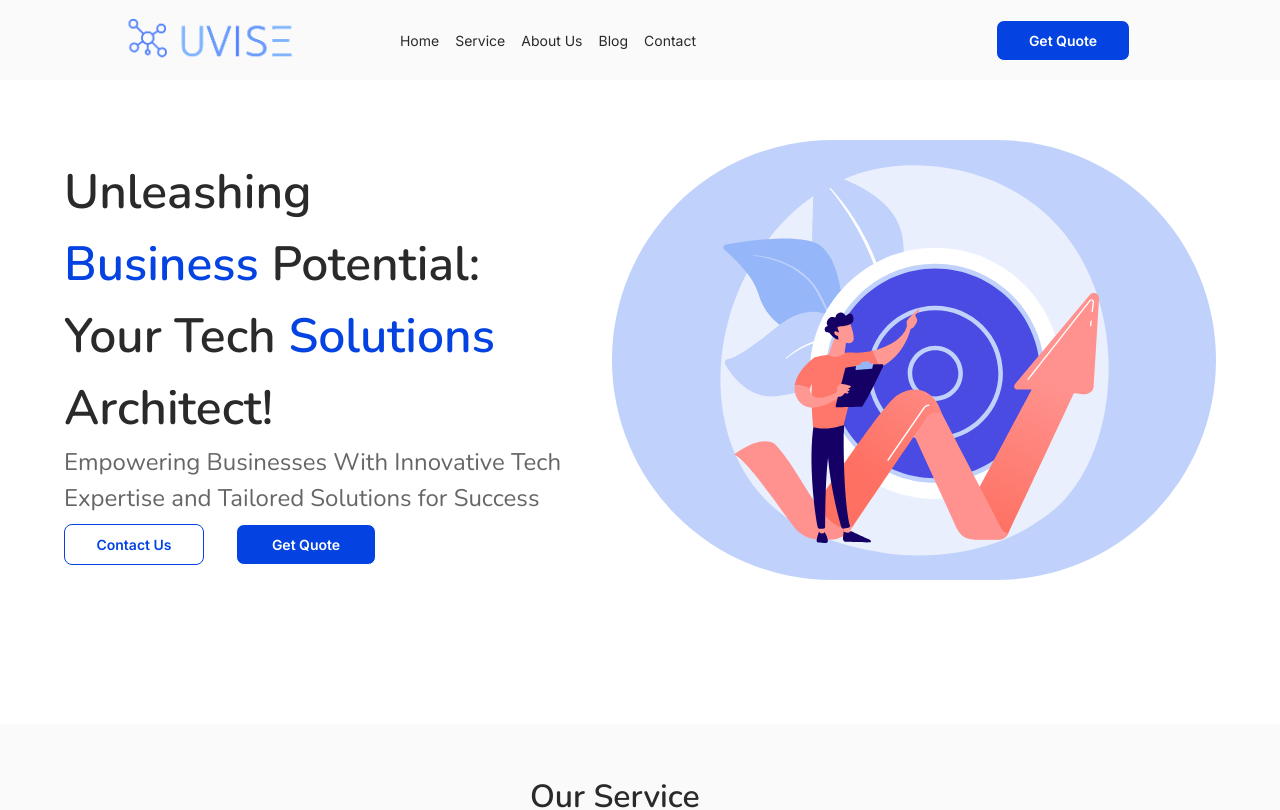
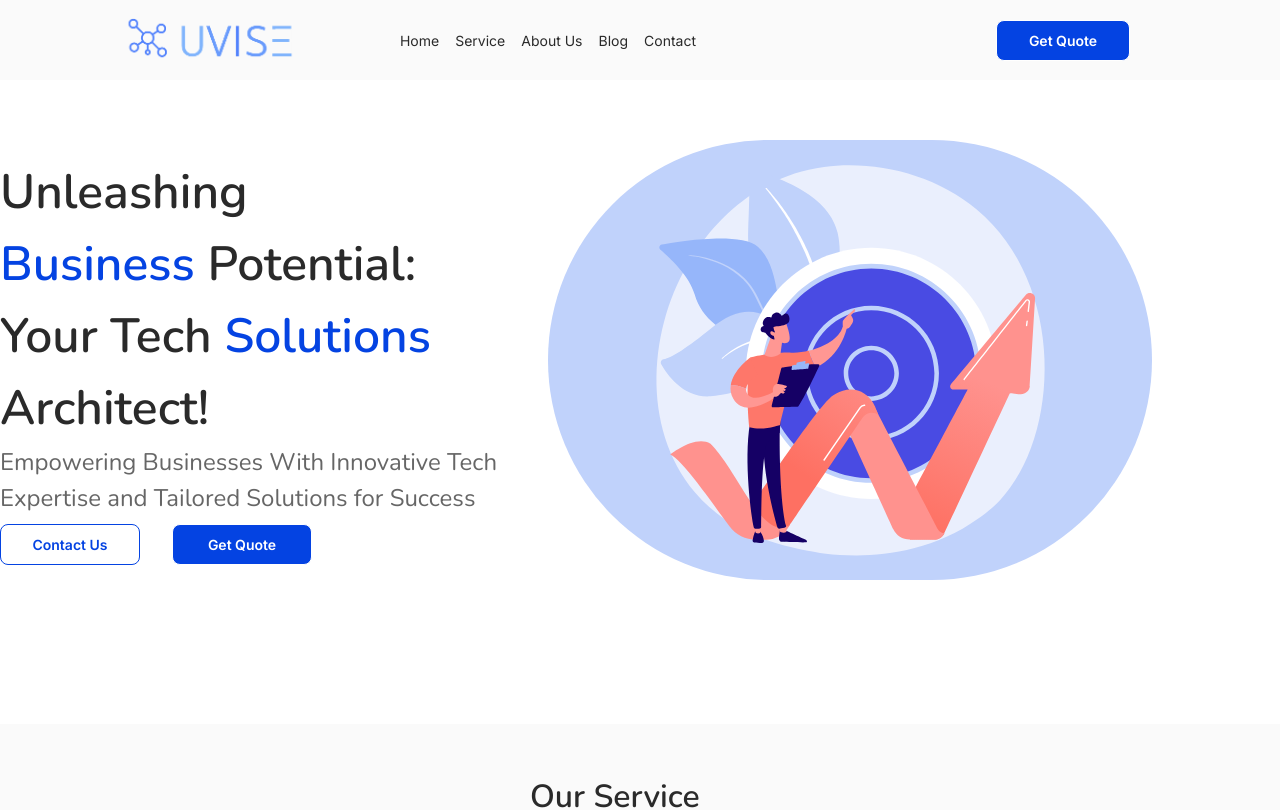
Before and after one commit to adhcode/uvise, a Next.js app: page / in a window 1280 px wide. Shown: the top 810 px of the page. Built offline with nearby package versions, Linux system fonts and the light colour scheme.

Commit message:
Update page.js

```diff
--- a/app/page.js
+++ b/app/page.js
@@ -53,7 +53,7 @@ export default function Home() {
   return (
     <main className="">
       <div className={nunito.className}>
-      <div className=' bg-[#FFF] w-full flex justify-between items-center mx-auto lg:px-0  pt-32 sm:pt-24 pb-32  max-w-6xl sm:m-0 sm:flex-col'>
+      <div className=' bg-[#FFF] w-full flex justify-between items-center mx-auto lg:px-0  pt-32 sm:pt-24 pb-32  max-w-6xl sm:m-0 sm:flex-col mr-[155px] sm:mr-0'>
           <div className='h-auto'>
         <h2 className=" text-[#2A2A2A] text-[48px] font-[600]  leading-normal w-[435px] sm:w-[288px] sm:text-[32px] sm:h-[176px] sm:mb-2 overflow-x-visible">Unleashing <br/> <span className='text-blue inline'>Business</span> <span className='inline-flex'>Potential:</span>Your Tech <span className='text-blue inline'>Solutions</span> Architect! </h2>
         <p className='text-[24px] font-[400]  leading-normal text-[#666666] w-[527px] sm:w-[342px] sm:text-[15px] sm:mt-4 sm:mb-4'>Empowering Businesses With Innovative Tech Expertise and Tailored Solutions for Success</p>
```
